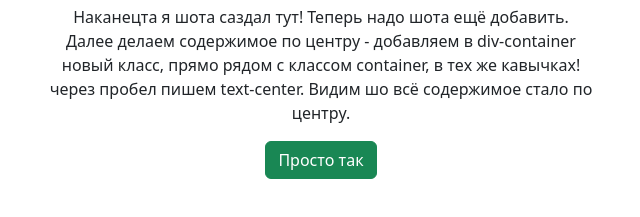
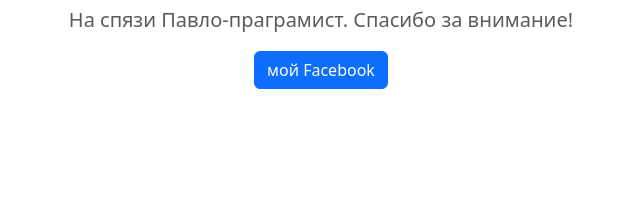
Before and after one commit to Pugatsevich/Pavlo, a plain HTML site: page index.html in a window 1280 px wide. Shown: the part 77-294 px from the top of the page, without its empty margins (319-959 px from the left). Drawn offline with nearby package versions, Linux system fonts and the light colour scheme.

Commit message:
Update index.html

```diff
--- a/index.html
+++ b/index.html
@@ -14,14 +14,13 @@
       <div class="row">
         <div class="col-lg-6 mx-auto">
           <img src="101084_800.jpg" alt="не загрузилась картинка" />
-          <h1>Приветствую. Здарова!</h1>
-          <p>
-            Наканецта я шота саздал тут! Теперь надо шота ещё добавить. Далее
-            делаем содержимое по центру - добавляем в div-container новый класс,
-            прямо рядом с классом container, в тех же кавычках! через пробел
-            пишем text-center. Видим шо всё содержимое стало по центру.
+          <h1 class="fw-light">Здарова!</h1>
+          <p class="lead text-muted">
+            На спязи Павло-праграмист. Спасибо за внимание!
           </p>
-          <button type="button" class="btn btn-success">Просто так</button>
+          <a href="https://www.facebook.com/pugatsevich" target="_blank">
+            <button class="btn btn-primary">мой Facebook</button>
+          </a>
         </div>
       </div>
     </div>
```
